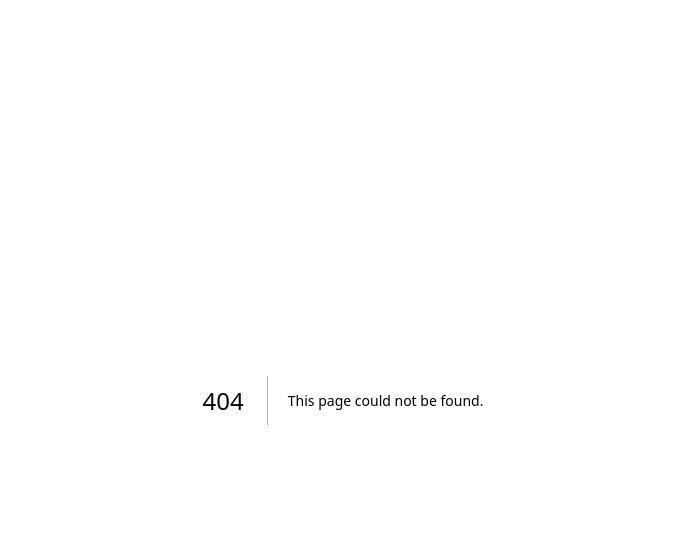
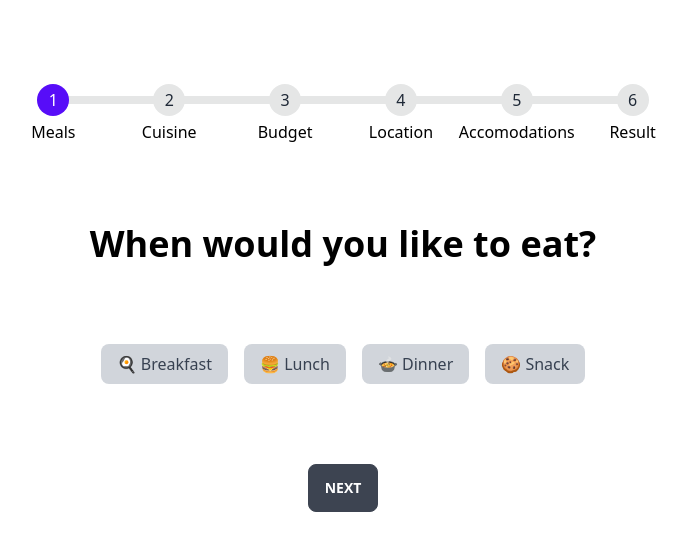
Before and after one commit to ben9543/2023-la-hacks, a Next.js app: page /main in a window 1280 px wide. Before the commit this address had no page. Shown: the top 550 px of the page, without its empty margins (297-984 px from the left). Built offline with nearby package versions, Linux system fonts and the light colour scheme.

Commit message:
add first page

```diff
--- a/next.config.js
+++ b/next.config.js
@@ -4,6 +4,7 @@ const nextConfig = {
   images: {
     domains: ["picsum.photos"],
   },
+  pageExtensions: ["mdx", "md", "jsx", "js", "tsx", "ts"],
 };
 
 module.exports = nextConfig;
--- a/package.json
+++ b/package.json
@@ -18,11 +18,15 @@
     "eslint": "8.39.0",
     "eslint-config-next": "13.3.1",
     "firebase": "^9.20.0",
+    "framer-motion": "^10.12.4",
     "next": "13.3.1",
     "postcss": "8.4.23",
     "react": "18.2.0",
     "react-dom": "18.2.0",
     "tailwindcss": "3.3.1",
     "typescript": "5.0.4"
+  },
+  "devDependencies": {
+    "webpack": "^5.80.0"
   }
 }
--- a/src/pages/_app.tsx
+++ b/src/pages/_app.tsx
@@ -1,12 +1,41 @@
 import "@/styles/globals.css";
+import { motion, AnimatePresence } from "framer-motion";
 import type { AppProps } from "next/app";
 import { UserProvider } from "@auth0/nextjs-auth0/client";
+import { useRouter } from "next/router";
 
 export default function App({ Component, pageProps }: AppProps) {
+  const router = useRouter();
   return (
     // The authentication state exposed by UserProvider can be accessed in any component using the useUser() hook.
     <UserProvider>
-      <Component {...pageProps} />
+      <AnimatePresence mode="wait">
+        <motion.div
+          key={router.route}
+          initial="initialState"
+          animate="animateState"
+          exit="exitState"
+          transition={{
+            duration: 0.75,
+          }}
+          variants={{
+            initialState: {
+              opacity: 0,
+              clipPath: "polygon(0 0, 100% 0, 100% 100%, 0% 100%)",
+            },
+            animateState: {
+              opacity: 1,
+              clipPath: "polygon(0 0, 100% 0, 100% 100%, 0% 100%)",
+            },
+            exitState: {
+              clipPath: "polygon(50% 0, 50% 0, 50% 100%, 50% 100%)",
+            },
+          }}
+          className="base-page-size"
+        >
+          <Component {...pageProps} />
+        </motion.div>
+      </AnimatePresence>
     </UserProvider>
   );
 }
--- a/src/pages/api/auth/[...auth0].ts
+++ b/src/pages/api/auth/[...auth0].ts
@@ -10,7 +10,7 @@ import { handleAuth, handleLogin } from "@auth0/nextjs-auth0";
 export default handleAuth({
   async login(req, res) {
     await handleLogin(req, res, {
-      returnTo: "/home",
+      returnTo: "/main",
     });
   },
 });
--- a/src/pages/home.tsx
+++ /dev/null
@@ -1,7 +0,0 @@
-import React from "react";
-
-const home = () => {
-  return <div>you are logged in</div>;
-};
-
-export default home;
--- a/src/pages/index.tsx
+++ b/src/pages/index.tsx
@@ -1,8 +1,17 @@
 import Image from "next/image";
 import Link from "next/link";
+import { motion } from "framer-motion";
 
 export default function Home() {
   return (
+    <motion.div
+      initial={{ y: 25, opacity: 0 }}
+      animate={{ y: 0, opacity: 1 }}
+      transition={{
+        duration: 0.75,
+      }}
+      className="nav-bar bg-base-200"
+    >
       <div className="flex flex-col items-center bg-base-100">
         <div className="bg-base-200 pb-8 w-3/5 rounded-2xl">
           <div className="navbar bg-base-200 rounded-3xl">
@@ -112,7 +121,7 @@ export default function Home() {
             >
               <path d="M22.672 15.226l-2.432.811.841 2.515c.33 1.019-.209 2.127-1.23 2.456-1.15.325-2.148-.321-2.463-1.226l-.84-2.518-5.013 1.677.84 2.517c.391 1.203-.434 2.542-1.831 2.542-.88 0-1.601-.564-1.86-1.314l-.842-2.516-2.431.809c-1.135.328-2.145-.317-2.463-1.229-.329-1.018.211-2.127 1.231-2.456l2.432-.809-1.621-4.823-2.432.808c-1.355.384-2.558-.59-2.558-1.839 0-.817.509-1.582 1.327-1.846l2.433-.809-.842-2.515c-.33-1.02.211-2.129 1.232-2.458 1.02-.329 2.13.209 2.461 1.229l.842 2.515 5.011-1.677-.839-2.517c-.403-1.238.484-2.553 1.843-2.553.819 0 1.585.509 1.85 1.326l.841 2.517 2.431-.81c1.02-.33 2.131.211 2.461 1.229.332 1.018-.21 2.126-1.23 2.456l-2.433.809 1.622 4.823 2.433-.809c1.242-.401 2.557.484 2.557 1.838 0 .819-.51 1.583-1.328 1.847m-8.992-6.428l-5.01 1.675 1.619 4.828 5.011-1.674-1.62-4.829z"></path>
             </svg>
-          <p>Built with ❤️ by Jordan, Ben, and Diego</p>
+            <p>Built with ❤️ by Ben, Diego, Jordan & Peter</p>
           </div>
           <div className="grid-flow-col gap-4 md:place-self-center md:justify-self-end">
             <a>
@@ -151,5 +160,6 @@ export default function Home() {
           </div>
         </footer>
       </div>
+    </motion.div>
   );
 }
--- /dev/null
+++ b/src/pages/main.tsx
@@ -0,0 +1,50 @@
+import React, { useState } from "react";
+
+interface CuisineProps {
+  name: string;
+}
+
+const Cuisine: React.FC<CuisineProps> = ({ name }) => {
+  const [selected, setSelected] = useState(false);
+
+  const handleClick = () => {
+    setSelected(!selected);
+  };
+
+  return (
+    <button
+      className={`px-4 py-2 rounded-lg ${
+        selected ? "bg-purple-500 text-white" : "bg-gray-300 text-gray-700"
+      }`}
+      onClick={handleClick}
+    >
+      {name}
+    </button>
+  );
+};
+
+export default function Main() {
+  const meals: string[] = ["🍳 Breakfast", "🍔 Lunch", "🍲 Dinner", "🍪 Snack"];
+
+  return (
+    <div className="bg-base-100 flex flex-1 flex-col items-center">
+      <div className="flex flex-1 justify-center p-20">
+        <ul className="steps">
+          <li className="step step-primary">Meals</li>
+          <li className="step">Cuisine</li>
+          <li className="step">Budget</li>
+          <li className="step">Location</li>
+          <li className="step">Accomodations</li>
+          <li className="step">Result</li>
+        </ul>
+      </div>
+      <a className="text-4xl font-bold">When would you like to eat?</a>
+      <div className="flex flex-wrap gap-4 w-3/5 m-20 justify-center">
+        {meals.map((meal) => (
+          <Cuisine key={meal} name={meal} />
+        ))}
+      </div>
+      <button className="btn">Next</button>
+    </div>
+  );
+}
```
Also changed, not shown: 1 other file (tests, documents, lock files or other folders). Lines whose indentation alone changed are shown as unchanged.
